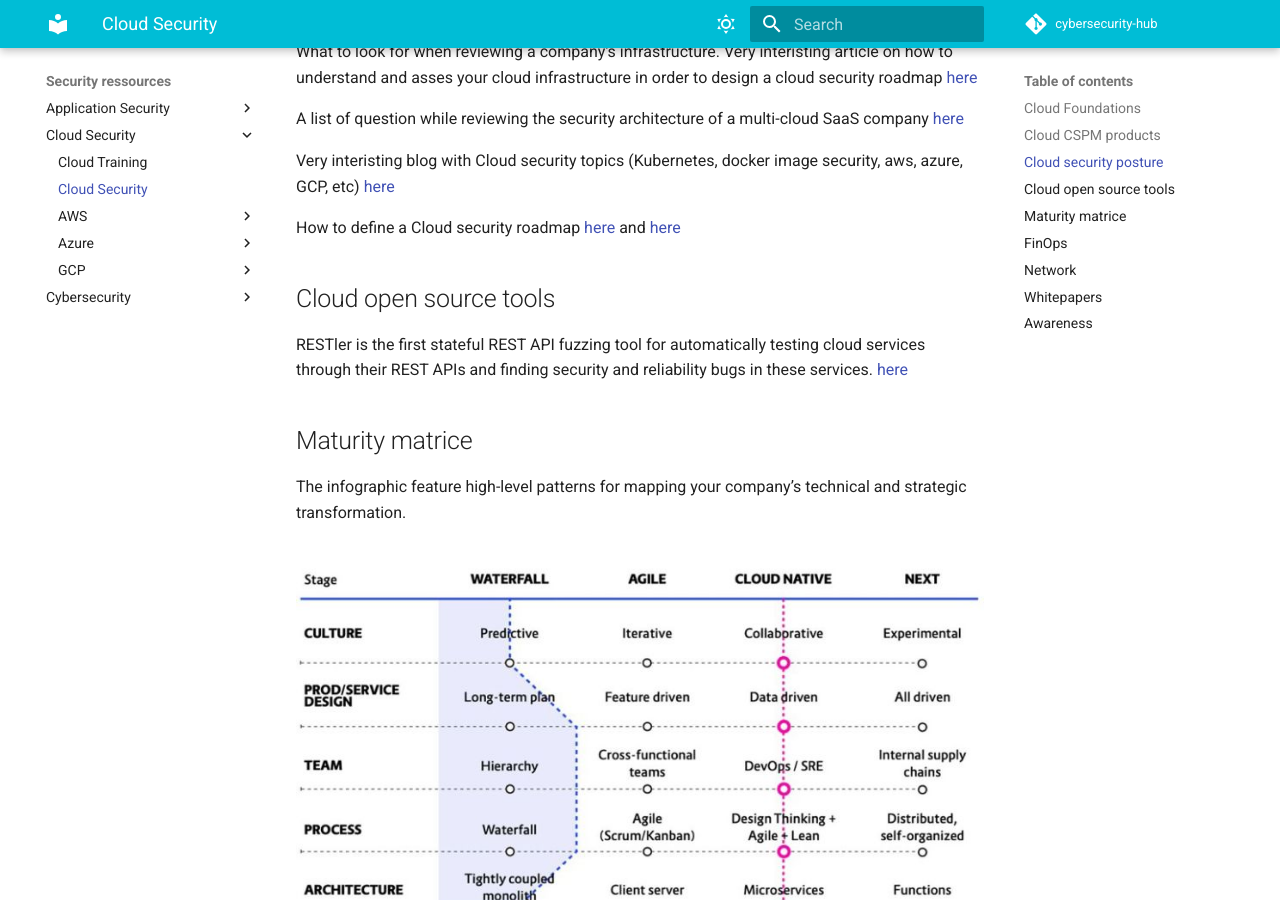
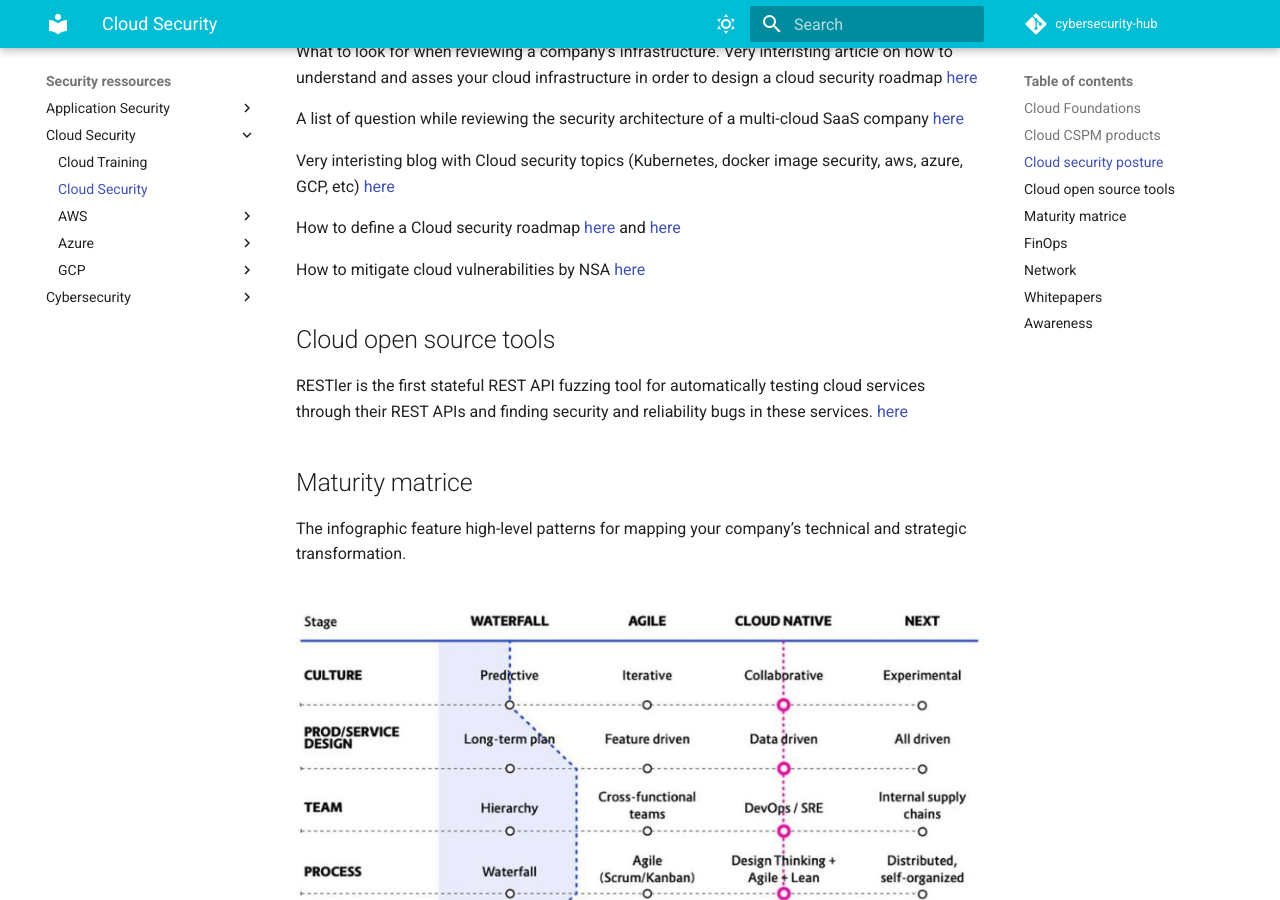
Before and after one commit to adamtaj/cybersecurity-hub, an MkDocs documentation site: the page built from docs/Security ressources/Cloud Security/cloud_security.md, in a window 1280 px wide and 900 px high, scrolled down 1717 px. Built offline with MkDocs 1.6.1 and Material for MkDocs 9.7.7, drawn with Linux system fonts in a browser that asks for light colours; comment, search, counter and statistics services are not loaded.

Commit message:
Add more content

```diff
--- a/docs/Security ressources/Cloud Security/cloud_security.md
+++ b/docs/Security ressources/Cloud Security/cloud_security.md
@@ -35,6 +35,8 @@ Very interisting blog with Cloud security topics (Kubernetes, docker image secur
 
 How to define a Cloud security roadmap [here](https://roadmap.cloudsecdocs.com/) and [here](https://www.marcolancini.it/cloud-security-strategies/)
 
+How to mitigate cloud vulnerabilities by NSA [here](https://media.defense.gov/2020/Jan/22/2002237484/-1/-1/0/CSI-MITIGATING-CLOUD-VULNERABILITIES_20200121.PDF)
+
 ## Cloud open source tools
 
 RESTler is the first stateful REST API fuzzing tool for automatically testing cloud services through their REST APIs and finding security and reliability bugs in these services. [here](https://github.com/microsoft/restler-fuzzer)
```
